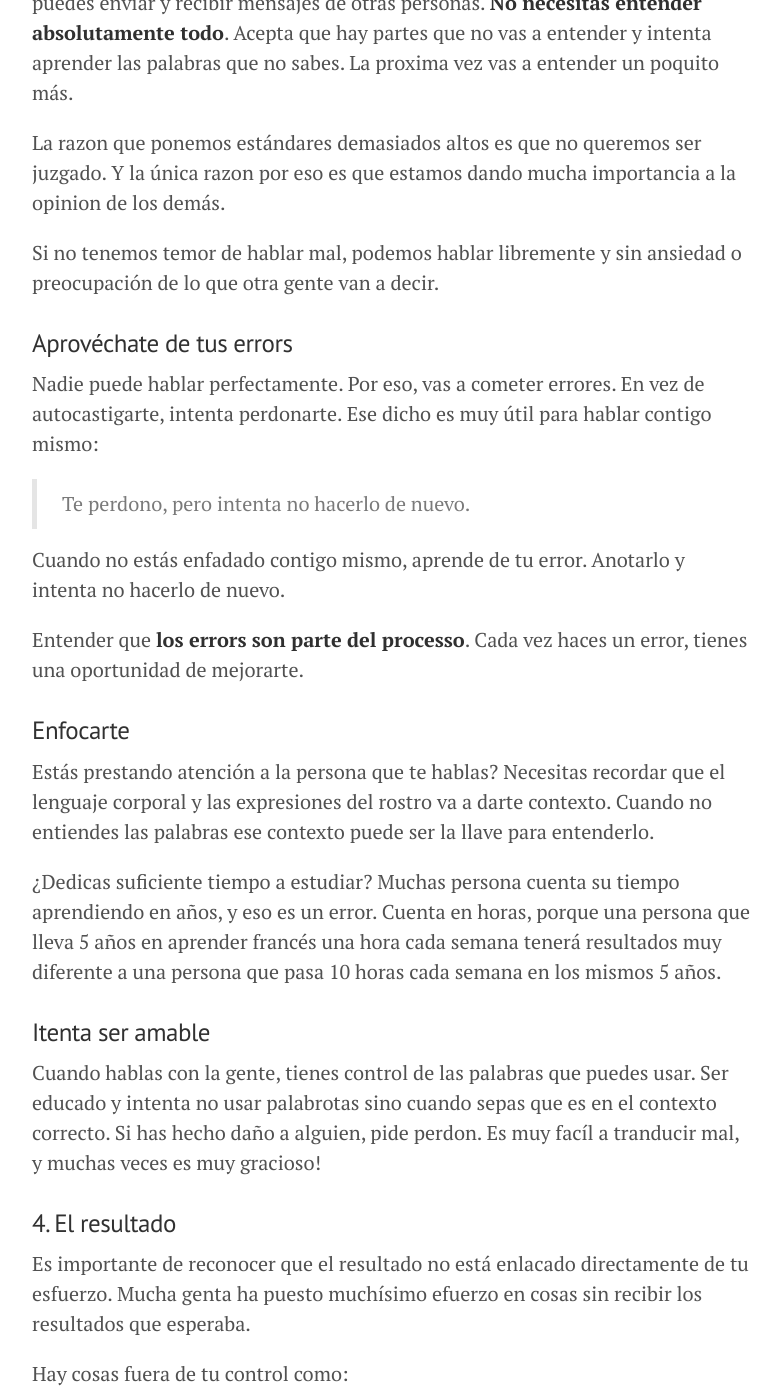
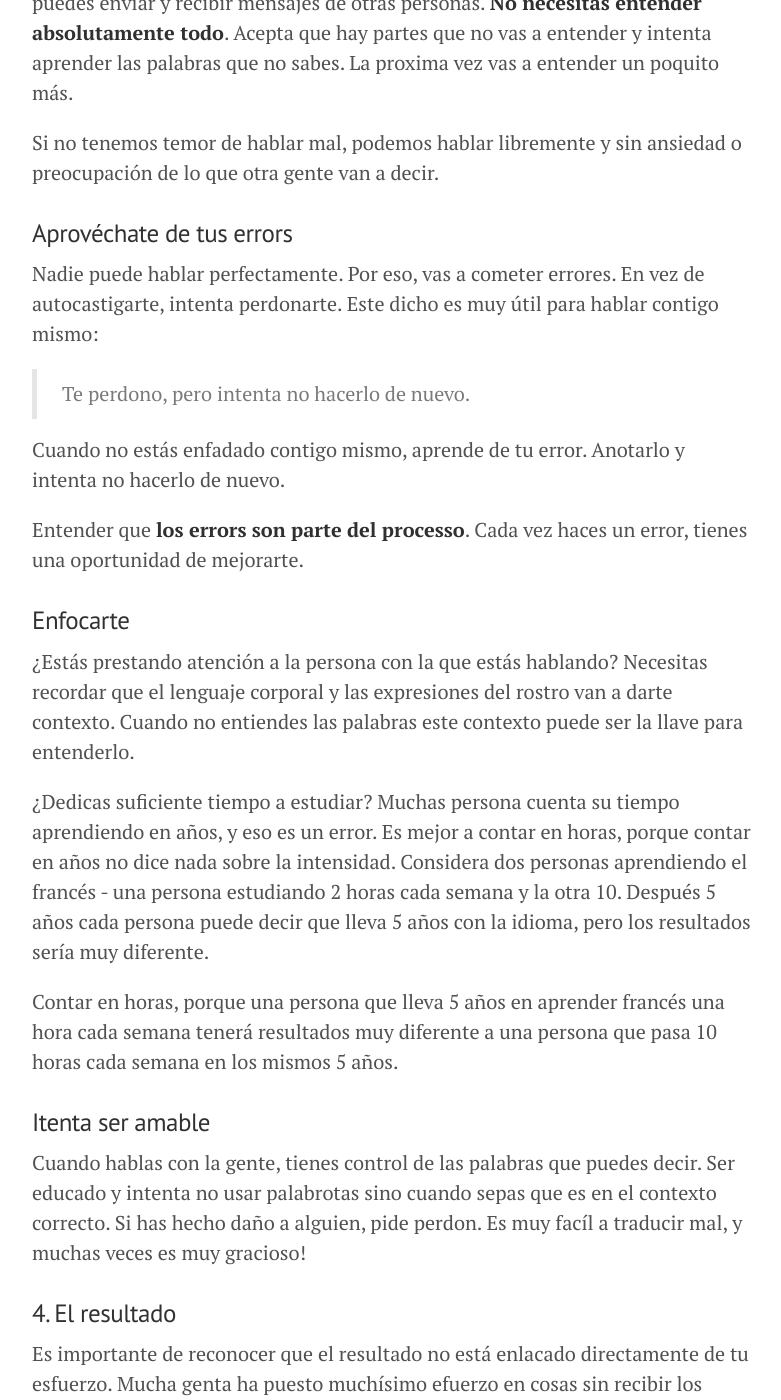
Before and after one commit to cartasamimismo/cartasamimismo.github.io, a Jekyll site: the page built from _posts/2025-04-26-el-miedo-de-hablar-en-otra-lengua.markdown, in a window 1280 px wide and 1400 px high, scrolled down 2138 px. Shown: the whole window, without its empty margins (248-1029 px from the left). Built offline with Jekyll 4.4.1, drawn with Linux system fonts in a browser that asks for light colours; some of the changed text lies outside the part shown.

Commit message:
Improvements

```diff
--- a/_posts/2025-04-26-el-miedo-de-hablar-en-otra-lengua.markdown
+++ b/_posts/2025-04-26-el-miedo-de-hablar-en-otra-lengua.markdown
@@ -3,7 +3,7 @@
 title:  "El miedo de hablar en otra lengua"
 ---
 
-Porque tenemos miedo de hablar en otra lengua? Vamos a profundizar en ese tema y darte consejos accionable.
+Porque tenemos miedo de hablar en otra lengua? Vamos a profundizar en este tema y darte consejos prácticos.
 
 El artículo consiste en 4 partes:
 1. **El miedo de hablar** - como sentimos con el miedo
@@ -24,18 +24,18 @@
 * La gente va a juzgarme
 * Voy a decir algo ineducado
 
-Y lo malo es que cuando hablas así contigo mismo tu rendamiento va a ser peor. Estás gastando energía en la preocupación en lugar de la aprendizaje. Más sobre eso después.
+Y lo malo es que cuando hablas así contigo mismo tu rendimiento va a ser peor. Estás gastando energía en la preocupación en lugar de la aprendizaje. Más sobre eso después.
 
 ## 2. La raíz del miedo
 
 Que es común en todos los pensamientos anteriores? La opinion de los demás.
 Estamos dando mucha importancia de la opinion de los demás.
 
-**El temor viene de la percepción de los demás.** No viene de tu rendimiento en la idioma. Haz un repaso de los puntos anteriores y piensa si sentirás el mismo miedo si nadie puede juzgarte o decir algo malo en respuesta.
+**El temor viene de la percepción de los demás.** No viene de tu rendimiento en la idioma. Haz un repaso de los puntos anteriores y piensa si sentirías el mismo miedo si nadie puede juzgarte o decir algo malo en respuesta.
 
 Mi viaje a este entendimiento fue así:
 * Tengo miedo que no puedo hablar o entender bien
-* Porque tenemos miedo? No queremos cometer errores enfrente de otras personas y sentir vergüenza
+* Porque tengo miedo? No quiero cometer errores enfrente de otras personas y sentir vergüenza
 * Porque no quiero cometer errores? Había puesto mis estándares demasiados altos
 * Porque la barre está puesto tan alta? Quiero ser impresionante
 * Porque quiero ser impresionante? Estoy buscando la aprobación de la gente
@@ -54,13 +54,11 @@
 
 La lengua es una manera de comunicarse, por eso lo más importante es que puedes envíar y recibir mensajes de otras personas. **No necesitas entender absolutamente todo**. Acepta que hay partes que no vas a entender y intenta aprender las palabras que no sabes. La proxima vez vas a entender un poquito más.
 
-La razon que ponemos estándares demasiados altos es que no queremos ser juzgado. Y la única razon por eso es que estamos dando mucha importancia a la opinion de los demás.
-
 Si no tenemos temor de hablar mal, podemos hablar libremente y sin ansiedad o preocupación de lo que otra gente van a decir.
 
 ### Aprovéchate de tus errors
 
-Nadie puede hablar perfectamente. Por eso, vas a cometer errores. En vez de autocastigarte, intenta perdonarte. Ese dicho es muy útil para hablar contigo mismo:
+Nadie puede hablar perfectamente. Por eso, vas a cometer errores. En vez de autocastigarte, intenta perdonarte. Este dicho es muy útil para hablar contigo mismo:
 
 > Te perdono, pero intenta no hacerlo de nuevo.
 
@@ -70,13 +68,16 @@
 
 ### Enfocarte
 
-Estás prestando atención a la persona que te hablas? Necesitas recordar que el lenguaje corporal y las expresiones del rostro va a darte contexto. Cuando no entiendes las palabras ese contexto puede ser la llave para entenderlo.
+¿Estás prestando atención a la persona con la que estás hablando? Necesitas recordar que el lenguaje corporal y las expresiones del rostro van a darte contexto. Cuando no entiendes las palabras este contexto puede ser la llave para entenderlo.
 
-¿Dedicas suficiente tiempo a estudiar? Muchas persona cuenta su tiempo aprendiendo en años, y eso es un error. Cuenta en horas, porque una persona que lleva 5 años en aprender francés una hora cada semana tenerá resultados muy diferente a una persona que pasa 10 horas cada semana en los mismos 5 años.
+¿Dedicas suficiente tiempo a estudiar? Muchas persona cuenta su tiempo aprendiendo en años, y eso es un error. Es mejor a contar en horas, porque contar en años no dice nada sobre la intensidad. Considera dos personas aprendiendo el francés - una persona estudiando 2 horas cada semana y la otra 10. Después 5 años cada persona puede decir que lleva 5 años con la idioma, pero los resultados sería muy diferente.
+
+
+Contar en horas, porque una persona que lleva 5 años en aprender francés una hora cada semana tenerá resultados muy diferente a una persona que pasa 10 horas cada semana en los mismos 5 años.
 
 ### Itenta ser amable
 
-Cuando hablas con la gente, tienes control de las palabras que puedes usar. Ser educado y intenta no usar palabrotas sino cuando sepas que es en el contexto correcto. Si has hecho daño a alguien, pide perdon. Es muy facíl a tranducir mal, y muchas veces es muy gracioso!
+Cuando hablas con la gente, tienes control de las palabras que puedes decir. Ser educado y intenta no usar palabrotas sino cuando sepas que es en el contexto correcto. Si has hecho daño a alguien, pide perdon. Es muy facíl a traducir mal, y muchas veces es muy gracioso!
 
 ### 4. El resultado
 
@@ -85,11 +86,13 @@
 
 Hay cosas fuera de tu control como:
 * La reacción de la persona
-* El entorno de que habla en (una discoteca es mucho más difícil que un restaurante)
-* La velocidad de hablar de la persona
-* El accento de la persona
+* El entorno en el que hablas (una discoteca es mucho más difícil que un restaurante)
+* La velocidad con la que la persona habla
+* El acento de la persona
 
 No vas a entender todo. Y no entender todo no es una falla. Es simplemente otra oportunidad de aprender algo nuevo.
 
-Intenta internalizar ese dicho:
+Intenta internalizar este dicho:
 > Mi rendimiento en ese momento no es un reflejo de mi valía
+
+*¡Gracias por leer este artículo!*
```
Also changed, not shown: other parts of _posts/2025-04-26-el-miedo-de-hablar-en-otra-lengua.markdown (+1 -1 lines).
